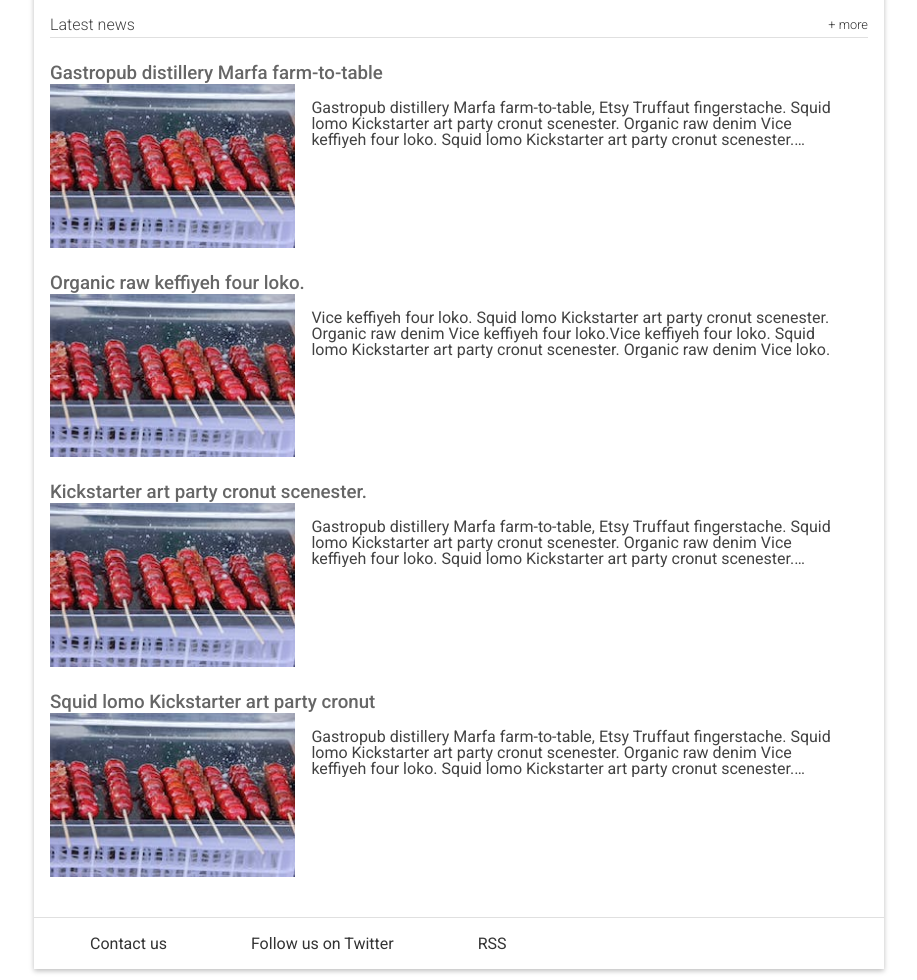
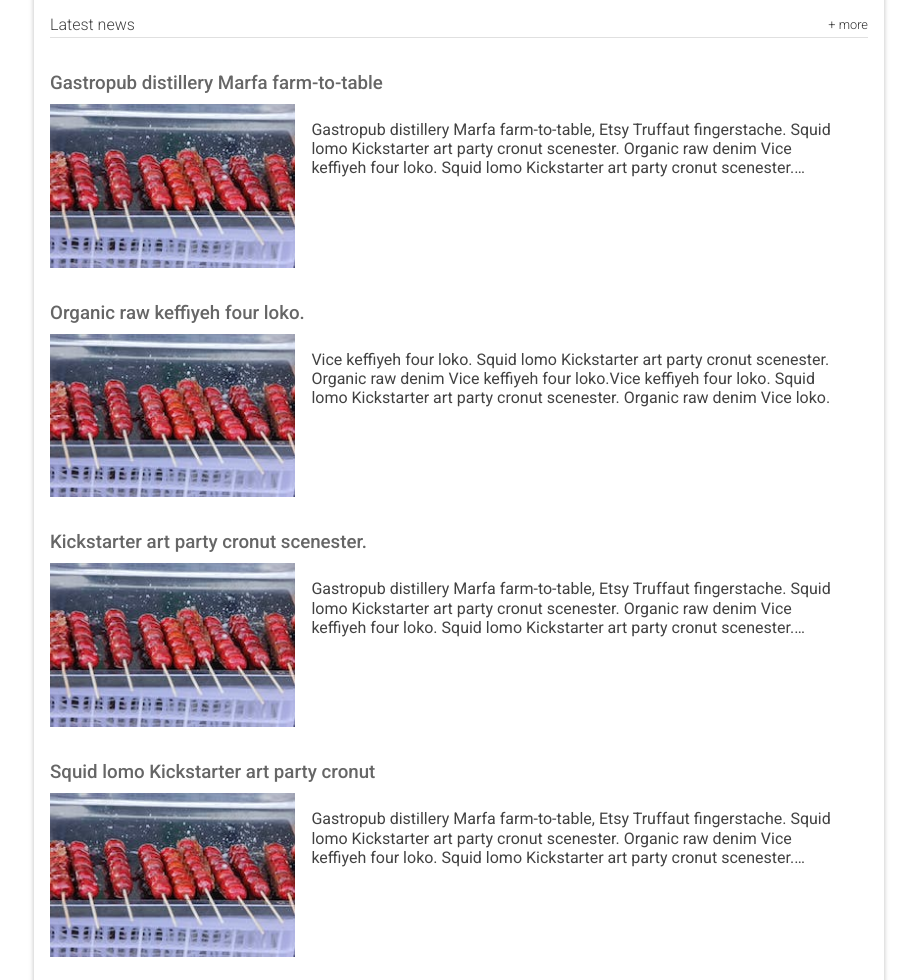
Before and after one commit to linxuedong/Udacity-Project, a plain HTML site: page Full-Stack-Responsive-Exercise/index.html in a window 1280 px wide. Shown: the part 878-1858 px from the top of the page, without its empty margins (181-1098 px from the left). Drawn offline with Linux system fonts and the light colour scheme.

Commit message:
feat: refactor css

```diff
--- a/Full-Stack-Responsive-Exercise/main.css
+++ b/Full-Stack-Responsive-Exercise/main.css
@@ -352,15 +352,15 @@ main {
   flex-wrap: wrap;
 }
 
-.snippet p {
+.snippet__description {
   overflow: hidden;
   text-overflow: ellipsis;
   display: -webkit-box;
   -webkit-box-orient: vertical;
   -webkit-line-clamp: 3;
   order: 2;
-  line-height: 1em;
-  max-height: 3em;
+  line-height: 1.2em;
+  max-height: 3.6em;
   width: calc(100% - 30% - 48px);
 }
 
@@ -375,6 +375,7 @@ main {
 }
 
 .snippet__title {
+  padding: 10px 0;
   font-weight: 500;
   order: 0;
   width: 100%;
```
